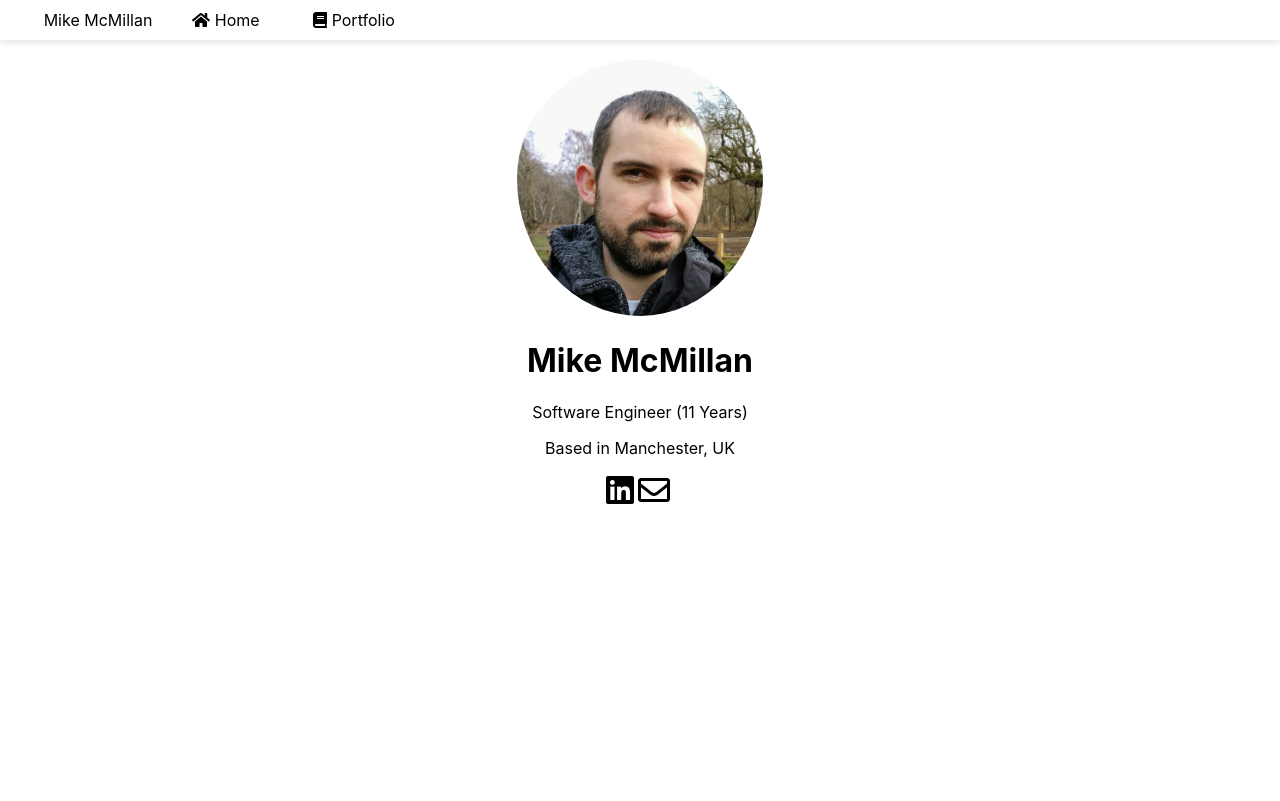
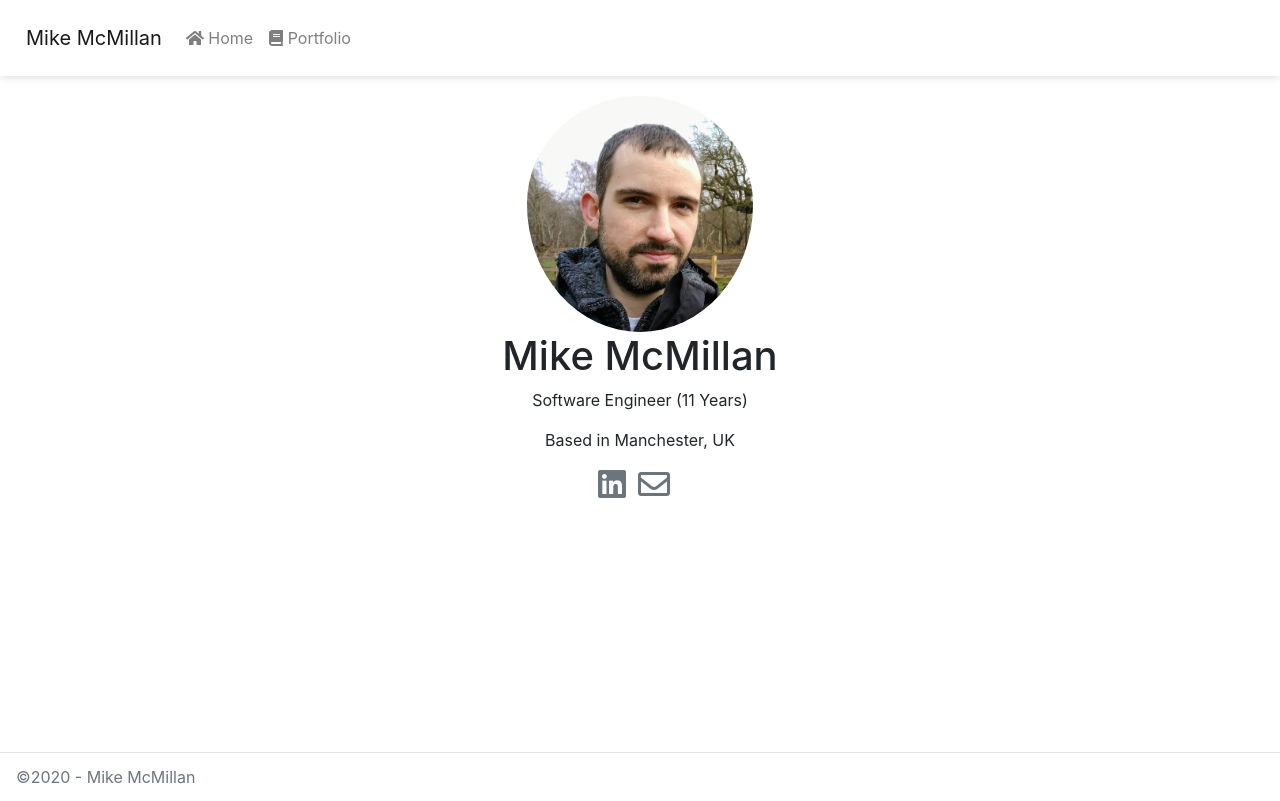
Before and after one commit to michaelpmcmillan/react.portfolio, a React (Create React App) app: page / in a window 1280 px wide. Built offline with nearby package versions, Linux system fonts and the light colour scheme.

Commit message:
Change nav bar to bootstrap

```diff
--- a/package.json
+++ b/package.json
@@ -7,8 +7,10 @@
     "@fortawesome/fontawesome-svg-core": "^1.2.26",
     "@fortawesome/free-solid-svg-icons": "^5.12.0",
     "@fortawesome/react-fontawesome": "^0.1.8",
+    "bootstrap": "^4.4.1",
     "gh-pages": "^2.1.1",
     "react": "^16.12.0",
+    "react-bootstrap": "^1.0.0-beta.16",
     "react-dom": "^16.12.0",
     "react-flexbox-grid": "^2.1.2",
     "react-router-dom": "^5.1.2",
--- a/src/App.css
+++ b/src/App.css
@@ -1,4 +1,7 @@
-
+html {
+  position: relative;
+  min-height: 100%;
+}
 
 .contact-me-bar > a {
   margin-right: 0.25rem;
@@ -14,7 +17,9 @@ a.site-title {
 }
 .page {
   height:100%;
+  margin-bottom: 60px;
   text-align: center;
+  padding-bottom: 16px;
 }
 
 a {
--- a/src/App.js
+++ b/src/App.js
@@ -1,14 +1,19 @@
 import React from 'react';
-import { BrowserRouter, Link, Switch, Route } from 'react-router-dom';
+import { BrowserRouter, Switch, Route } from 'react-router-dom';
 import Home from "./Home";
 import Header from "./Header";
+import Footer from "./Footer";
 import Portfolio from "./Portfolio";
 import './App.css';
 
 function App() {
   return (
     <BrowserRouter>
-      <div className="app page">
+      <div className="app">
+        <link
+          href="https://stackpath.bootstrapcdn.com/bootstrap/4.4.1/css/bootstrap.min.css" rel="stylesheet"
+          integrity="sha384-Vkoo8x4CGsO3+Hhxv8T/Q5PaXtkKtu6ug5TOeNV6gBiFeWPGFN9MuhOf23Q9Ifjh" crossOrigin="anonymous">
+        </link>
 
         <Header />
 
@@ -17,6 +22,8 @@ function App() {
           <Route path="/portfolio/" component={Portfolio} />
         </Switch>
 
+        <Footer />
+
       </div>
     </BrowserRouter>
   );
--- /dev/null
+++ b/src/Footer.css
@@ -0,0 +1,31 @@
+.text-muted {
+    color: #6c757d
+}
+.footer {
+    border-top: 1px solid #dee2e6;
+    max-height: 3em;
+    position: absolute;
+    left: 0;
+    bottom: 0;
+    right: 0;
+    display: block;
+    text-align: left;
+}
+
+.footer > div {
+    padding-left: 1em;
+    padding-right: 1em;
+    line-height: 3em;
+}
+
+
+
+
+.footer {
+    position: absolute;
+    bottom: 0;
+    width: 100%;
+    white-space: nowrap;
+    height: 60px;
+    line-height: 60px;
+}
--- /dev/null
+++ b/src/Footer.js
@@ -0,0 +1,12 @@
+import React, { Component } from 'react'
+import './Footer.css'
+
+export default class Footer extends Component {
+    render() {
+        return (
+            <footer className="footer text-muted">
+                <div>©2020 - Mike McMillan</div>
+            </footer>
+        )
+    }
+}
--- a/src/Header.css
+++ b/src/Header.css
@@ -7,12 +7,15 @@
   box-shadow: 0px 0px 10px lightgray;
   padding: 10px 10px;
 }
+.header > div > div > div > a {
+  color: black;
+  text-decoration: none;
+}
 
 .row {
   padding-left: 1em;
 }
 
 .row > div {
-    /* min-width: 120px; */
   min-width: 8em;
 }
--- a/src/Header.js
+++ b/src/Header.js
@@ -1,30 +1,22 @@
 import React from 'react';
-import { Link } from 'react-router-dom';
 import { faHome, faBook } from '@fortawesome/free-solid-svg-icons';
 import { FontAwesomeIcon } from '@fortawesome/react-fontawesome';
 import './Header.css';
-import { Grid, Row, Col } from 'react-flexbox-grid';
+import Nav from 'react-bootstrap/Nav'
+import Navbar from 'react-bootstrap/Navbar'
 
 function Header() {
   return (
-    <div class="header">
-        <Grid fluid>
-            <Row>
-                <Col xs={1} md={1}>
-                    <Link to="/" class="site-title">Mike McMillan</Link>
-                </Col>
-                <Col xs={1} md={1}>
-                    <Link to="/">
-                        <FontAwesomeIcon icon={faHome} /> Home
-                    </Link>
-                </Col>
-                <Col xs={1} md={1}>
-                    <Link to="/portfolio">
-                        <FontAwesomeIcon icon={faBook} /> Portfolio
-                    </Link>
-                </Col>
-            </Row>
-        </Grid>
+    <div className="header">
+        <Navbar>
+            <Navbar.Brand href="/">Mike McMillan</Navbar.Brand>
+            <Navbar.Collapse>
+                <Nav>
+                    <Nav.Link href="/"><FontAwesomeIcon icon={faHome} /> Home</Nav.Link>
+                    <Nav.Link href="/portfolio"><FontAwesomeIcon icon={faBook} /> Portfolio</Nav.Link>
+                </Nav>
+            </Navbar.Collapse>
+        </Navbar>
     </div>
   );
 }
--- a/src/Home.css
+++ b/src/Home.css
@@ -7,3 +7,10 @@
     border-radius: 50%;
     padding-top: 20px;
 }
+.text-secondary {
+    color: #6c757d;
+}
+
+.contact-me-bar > a > i {
+    margin-right: 0.25em;
+}
--- a/src/Home.js
+++ b/src/Home.js
@@ -9,16 +9,16 @@ export default class Home extends Component {
 
         <img src={logo} className="profile-img" alt="Mike McMillan" />
 
-        <h1 class="name">Mike McMillan</h1>
+        <h1 className="name">Mike McMillan</h1>
         <p>Software Engineer (11 Years)</p>
         <p>Based in Manchester, UK</p>
 
-        <div class="contact-me-bar">
-          <a href="https://www.linkedin.com/in/michaelpmcmillan/" class="text-secondary">
-              <i class="fab fa-linkedin fa-2x"></i>
+        <div className="contact-me-bar">
+          <a href="https://www.linkedin.com/in/michaelpmcmillan/" className="text-secondary">
+              <i className="fab fa-linkedin fa-2x"></i>
           </a>
-          <a href="mailto:portfolio@mikemcmillan.dev" class="text-secondary">
-            <i class="far fa-envelope fa-2x"></i>
+          <a href="mailto:portfolio@mikemcmillan.dev" className="text-secondary">
+            <i className="far fa-envelope fa-2x"></i>
           </a>
         </div>
 
```
Also changed, not shown: 2 other files (tests, documents, lock files or other folders). Lines whose indentation alone changed are shown as unchanged.
